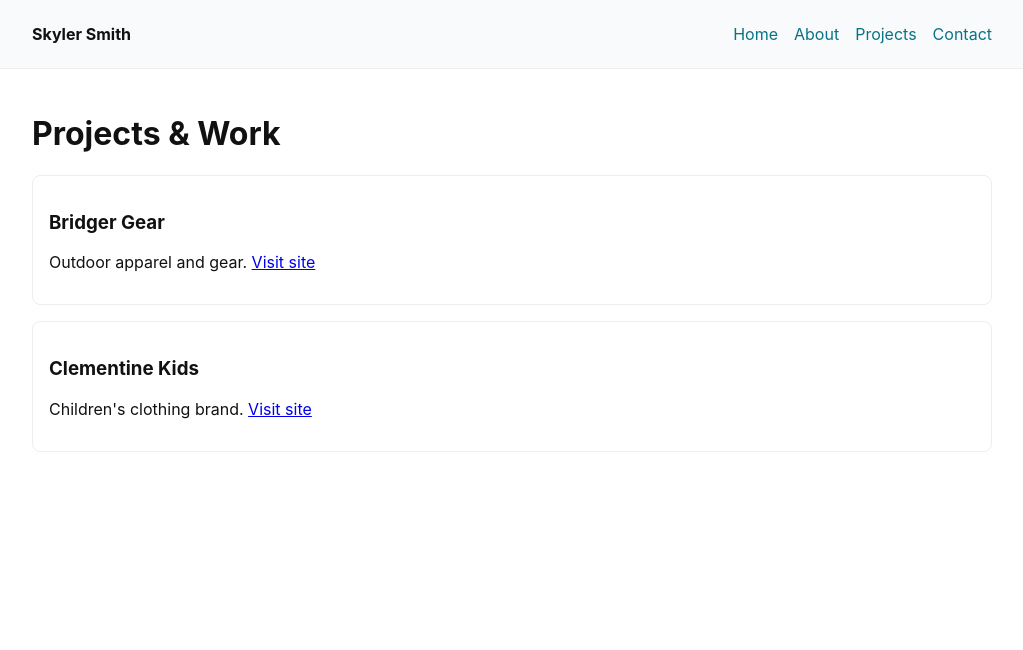
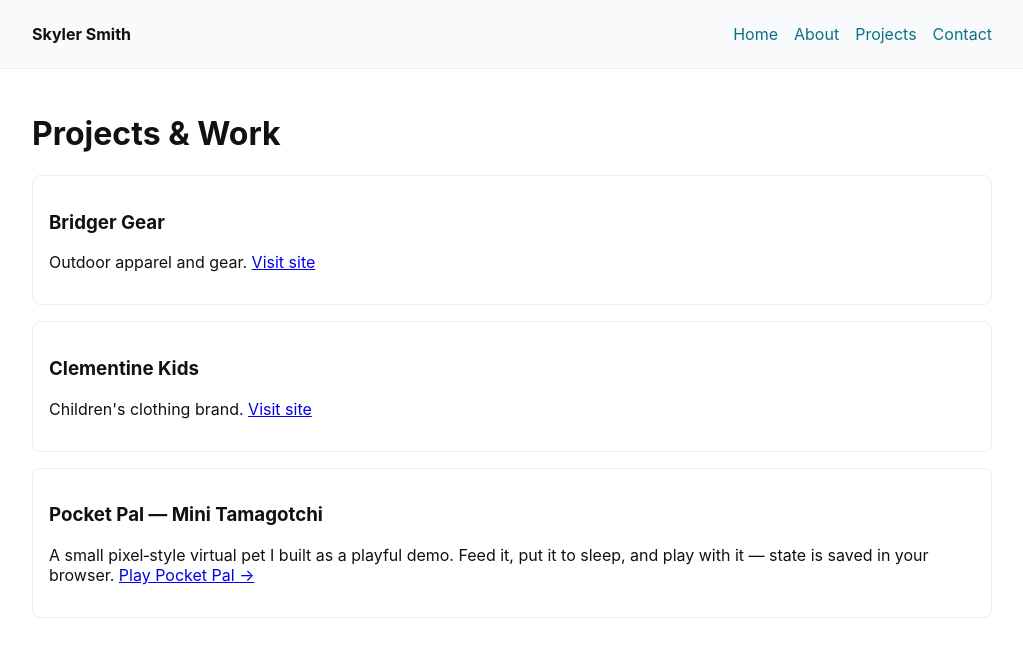
Before and after one commit to skysmith/skyler-site, a Next.js app: page /projects in a window 1280 px wide. Shown: the top 650 px of the page, without its empty margins (128-1151 px from the left). Built offline with nearby package versions, Linux system fonts and the light colour scheme.

Commit message:
Add 'Pocket Pal' mini-game to projects list

```diff
--- a/pages/projects.js
+++ b/pages/projects.js
@@ -22,6 +22,11 @@ export default function Projects(){
           <h3>Clementine Kids</h3>
           <p>Children's clothing brand. <a href="https://clementinekids.com">Visit site</a></p>
         </section>
+
+        <section className="card" style={{marginTop:'1rem'}}>
+          <h3>Pocket Pal — Mini Tamagotchi</h3>
+          <p>A small pixel‑style virtual pet I built as a playful demo. Feed it, put it to sleep, and play with it — state is saved in your browser. <a href="/tamagotchi">Play Pocket Pal →</a></p>
+        </section>
       </main>
     </div>
   )
```
